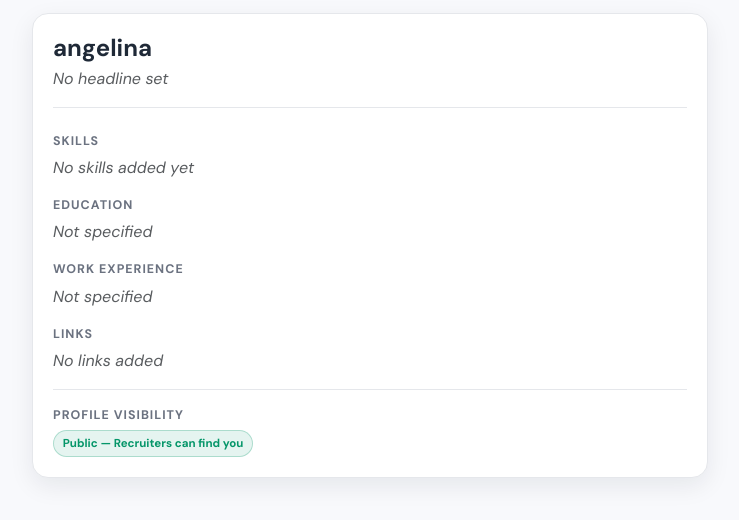
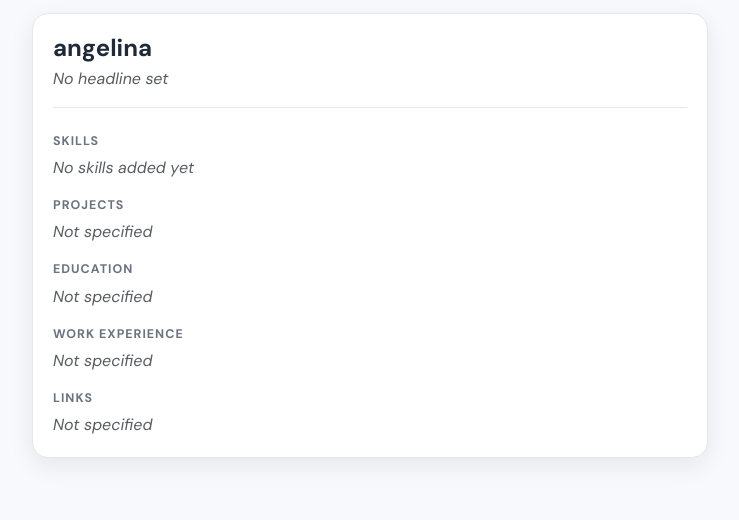
Before and after one commit to zangelina/cs2340, a Django app: page /profile/ in a window 1280 px wide. Shown: the part 176-696 px from the top of the page, without its empty margins (270-1009 px from the left). Run offline with Django 5.2, Linux system fonts and the light colour scheme; a user stored in the database is signed in; data comes from the database, SQL or seed files in the repository.

Commit message:
Update seeker_profile.html for US11

```diff
--- a/jobsearch/jobsearch/jobs/templates/jobs/seeker_profile.html
+++ b/jobsearch/jobsearch/jobs/templates/jobs/seeker_profile.html
@@ -49,6 +49,17 @@
 
     <div class="mb-3">
       <div class="section-label">
+        Projects
+        {% if not profile.show_projects %}<span class="js-badge js-badge-warning ms-1" style="font-size:.65rem;">Hidden</span>{% endif %}
+      </div>
+      {% if profile.projects %}
+        <div>{{ profile.projects|linebreaks }}</div>
+      {% else %}
+        <p class="text-muted fst-italic mb-0">Not specified</p>
+      {% endif %}
+    </div>
+    <div class="mb-3">
+      <div class="section-label">
         Education
         {% if not profile.show_education %}<span class="js-badge js-badge-warning ms-1" style="font-size:.65rem;">Hidden</span>{% endif %}
       </div>
@@ -71,7 +82,7 @@
       {% endif %}
     </div>
 
-    <div class="mb-3">
+    <div class="mb-0">
       <div class="section-label">
         Links
         {% if not profile.show_links %}<span class="js-badge js-badge-warning ms-1" style="font-size:.65rem;">Hidden</span>{% endif %}
@@ -79,16 +90,7 @@
       {% if profile.links %}
         <div>{{ profile.links|linebreaks }}</div>
       {% else %}
-        <p class="text-muted fst-italic mb-0">No links added</p>
-      {% endif %}
-    </div>
-
-    <div class="pt-3" style="border-top:1px solid var(--border);">
-      <div class="section-label">Profile Visibility</div>
-      {% if profile.is_public %}
-        <span class="js-badge js-badge-success">Public — Recruiters can find you</span>
-      {% else %}
-        <span class="js-badge js-badge-muted">Private — Hidden from recruiter searches</span>
+        <p class="text-muted fst-italic mb-0">Not specified</p>
       {% endif %}
     </div>
   </div>
```
